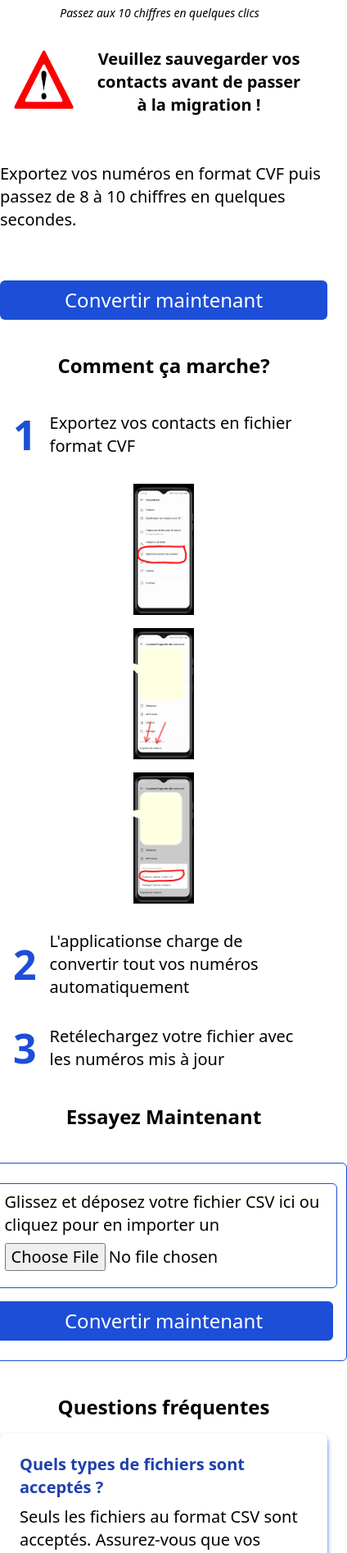
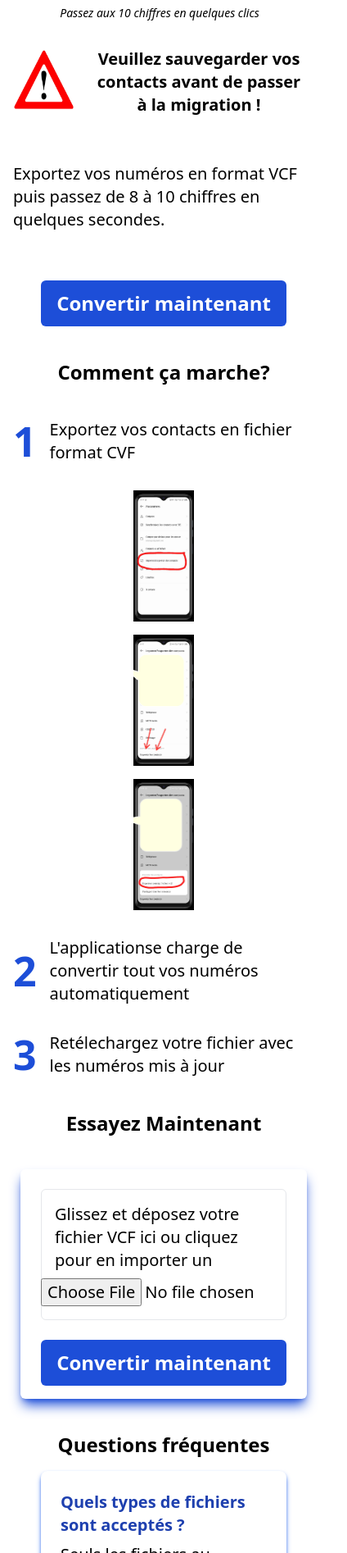
Before and after one commit to chrisregis100/vernum, a website: page index.html in a window 390 px wide. Shown: the part 106-2000 px from the top of the page at 82% size, 424 px wide, since content can reach past the window. Drawn offline with Linux system fonts and the light colour scheme.

Commit message:
update style file

```diff
--- a/index.html
+++ b/index.html
@@ -21,11 +21,11 @@
 <main class="flex flex-col justify-center items-center md:w-[500px] w-[400px] mx-auto px-4 transition-all ">
     <div class="flex items-center justify-center flex-col gap-5">
 
-        <h3>Exportez vos numéros en format CVF puis passez de 8 à 10 chiffres en quelques secondes.</h3>
+        <h3>Exportez vos numéros en format VCF puis passez de 8 à 10 chiffres en quelques secondes.</h3>
 
-        <a href="#Try-Convert" class="bg-blue-700 mt-10 h-12 md:w-[500px] w-[400px] text-center py-2  mx-auto rounded-md text-white text-2xl hover:bg-blue-700">Convertir maintenant</a>
+        <a href="#Try-Convert" class=" contact bg-blue-700 mt-10  hover:bg-blue-700">Convertir maintenant</a>
     </div>
-   <section class="mt-10 flex flex-col items-center justify-center" id="How-it-works">
+   <section class="mt-10 flex flex-col items-center justify-center" id="how-it-works">
     <h1 class="text-2xl font-bold ">Comment ça marche?</h1>
 
     <div class="flex flex-col gap-8 mt-10">
@@ -49,24 +49,24 @@
 
    <section class="mt-10 flex flex-col items-center justify-center" id="Try-Convert">
           <p class="text-2xl font-bold">Essayez Maintenant</p>
-          <form class="flex flex-col items-center gap-4 mt-10 w-full max-w-md border border-blue-700 rounded-md px-4 py-6">
-            <div class="h-32 flex flex-col gap-2 items-center border border-blue-700 px-4 py-2 rounded-md">
-                <label>Glissez et déposez votre fichier CSV ici ou cliquez pour en importer un</label>
-                <input type="file" id="fileInput" name="file" accept=".vcf">
+          <form class="flex flex-col items-center gap-4 mt-10 p-4 md:w-[520px] w-[350px] shadow-lg shadow-blue-700 rounded-md ">
+            <div class="flex flex-col gap-2 items-center border rounded-md w-[300px] md:w-full py-4 px-4 my-2">
+                <label>Glissez et déposez votre fichier VCF ici ou cliquez pour en importer un</label>
+                <input type="file" id="fileInput" name="file" accept=".vcf" class="w-[300px] md:w-full mx-2">
             </div>
-            <button type="submit" class="bg-blue-700 h-12 w-full rounded-md text-white text-2xl hover:bg-blue-800">Convertir maintenant</button>
+            <button type="submit" class="contact mx-4 bg-blue-700  hover:bg-blue-800">Convertir maintenant</button>
             <a id="downloadLink" href="#" download="contacts_mis_a_jour.vcf" class="hidden mt-4 h-12 bg-green-600 w-full text-center text-white font-bold py-2 px-4 rounded hover:bg-green-700">Télécharger le fichier mis à jour</a>
         </form>
    </section>
 
 
 
-<section class="mt-10 flex flex-col items-center justify-center" id="FAQ">
+<section class="mt-10 flex flex-col items-center justify-center" id="faq">
     <h1 class="text-2xl font-bold">Questions fréquentes</h1>
     <div class="space-y-6 mt-4 mx-auto">
         <div class="faq-div">
             <h3 class="text-xl font-semibold text-blue-800">Quels types de fichiers sont acceptés ?</h3>
-            <p class="mt-2 text-black">Seuls les fichiers au format CSV sont acceptés. Assurez-vous que vos données sont correctement formatées avant l'importation.</p>
+            <p class="mt-2 text-black">Seuls les fichiers au format VCF sont acceptés. Assurez-vous que vos données sont correctement formatées avant l'importation.</p>
         </div>
         <div class="faq-div">
             <h3 class="text-xl font-semibold text-blue-800">Mes données sont-elles sécurisées ?</h3>
@@ -80,7 +80,7 @@
 
 </section>
 
-<section class="mt-10 mb-10">
+<section class="mt-10 mb-10" id="contact">
     <h1 class="text-xl font-bold mb-5">Pour toute questions ou besoins complémentaires, n'hésitez pas à nous contacter.</h1>
     <div class="flex flex-col justify-center items-center gap-2">
         <a href="" class="contact bg-blue-700">
--- a/input.css
+++ b/input.css
@@ -4,8 +4,8 @@
 
 
 .faq-div {
-  @apply bg-white p-6 shadow-md md:w-[500px] w-[400px] rounded-lg h-52 shadow-blue-600
+  @apply bg-white p-6 shadow-md md:w-[500px] w-[300px] rounded-lg md:h-52  shadow-blue-600
 }
 .contact {
-  @apply text-white h-14 gap-8 md:w-[500px] w-[400px] rounded-md flex justify-center text-center items-center text-2xl font-semibold;
+  @apply text-white h-14 gap-8 md:w-[500px] w-[300px] rounded-md flex justify-center text-center items-center text-2xl font-semibold;
 }
```
Also changed, not shown: output.css.
